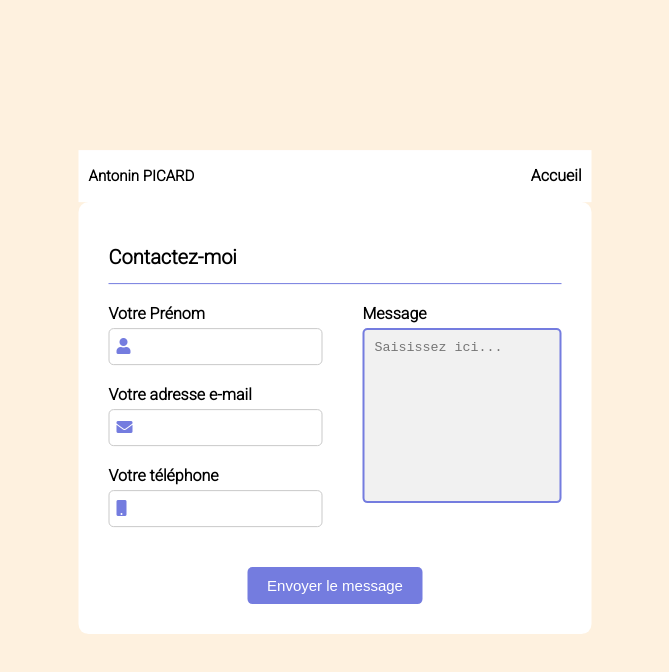
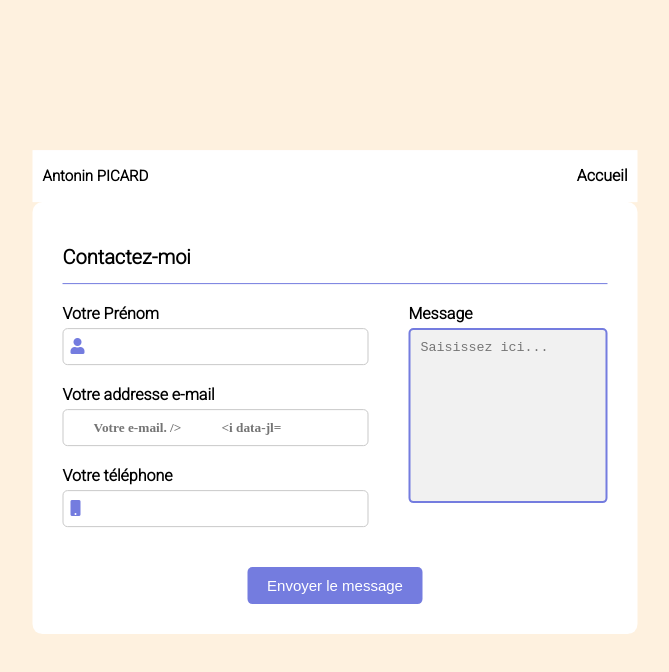
Before and after one commit to Anto2111/CV-Antonin-PICARD, a plain HTML site: page contact.html in a window 1280 px wide. Shown: the whole page, without its empty margins (305-974 px from the left). Drawn offline with Linux system fonts and the light colour scheme.

Commit message:
Update contact.html

```diff
--- a/contact.html
+++ b/contact.html
@@ -31,8 +31,8 @@
             <i class="fas fa-user"></i>
           </div>
           <div class="groupe">
-            <label>Votre adresse e-mail</label>
-            <input type="text" name="email" autocomplete="off" />
+            <label>Votre addresse e-mail</label>
+            <input type="email" name="email" placeholder="Votre e-mail. />
             <i class="fas fa-envelope"></i>
           </div>
           <div class="groupe">
```
